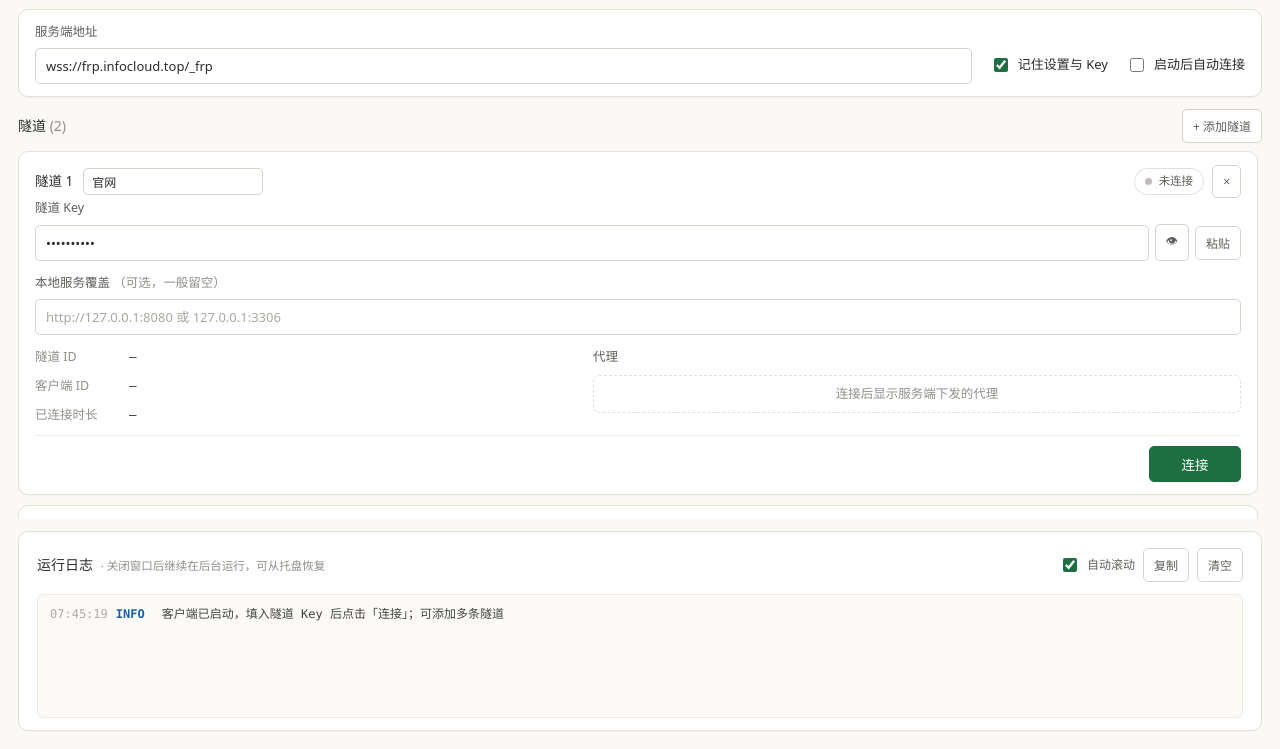
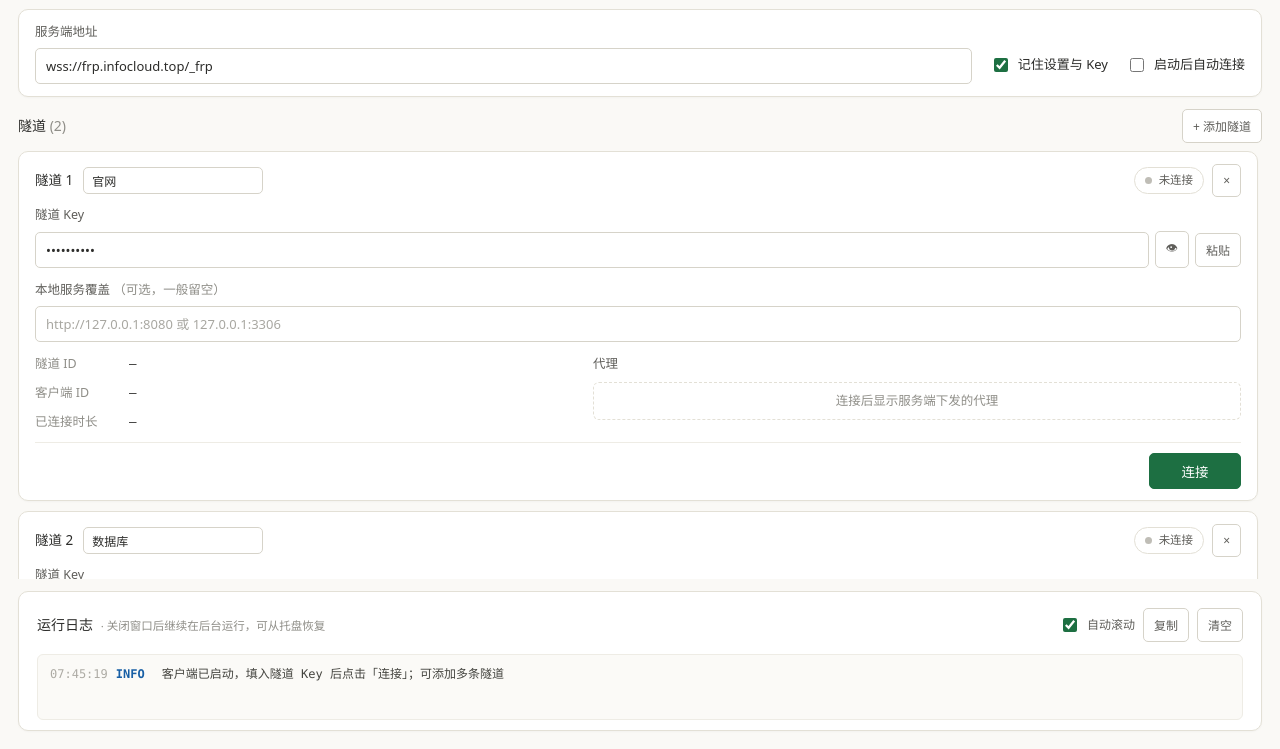
Before and after one commit to ZhengHaoF/z-frp, a website: page apps/desktop/src/index.html in a window 1280 px wide. Shown: the part 51-800 px from the top of the page. Drawn offline with Linux system fonts and the light colour scheme.

Commit message:
fix(desktop): 压缩日志区高度，保证隧道卡片的连接按钮在默认窗口内可见

```diff
--- a/apps/desktop/src/styles.css
+++ b/apps/desktop/src/styles.css
@@ -218,7 +218,11 @@ body {
 }
 
 .card.tunnel {
-  padding: 13px 16px 12px;
+  padding: 12px 16px 11px;
+}
+
+.card.tunnel label:first-of-type {
+  margin-top: 8px;
 }
 
 .card h2 {
@@ -561,9 +565,9 @@ input.note-input {
 .logs {
   display: flex;
   flex-direction: column;
-  flex: 0 0 200px;
-  min-height: 140px;
-  padding-bottom: 12px;
+  flex: 0 0 140px;
+  min-height: 110px;
+  padding-bottom: 10px;
 }
 
 .logs-head {
```
